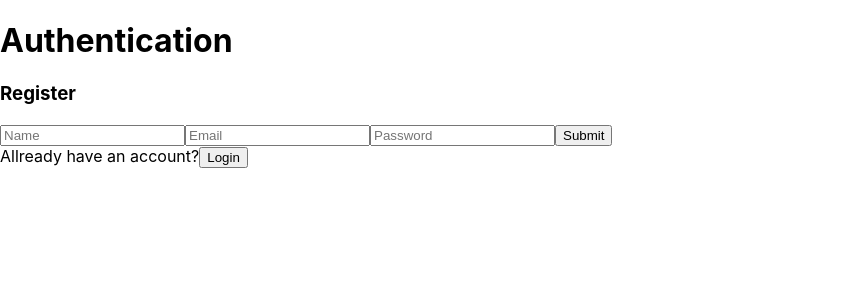
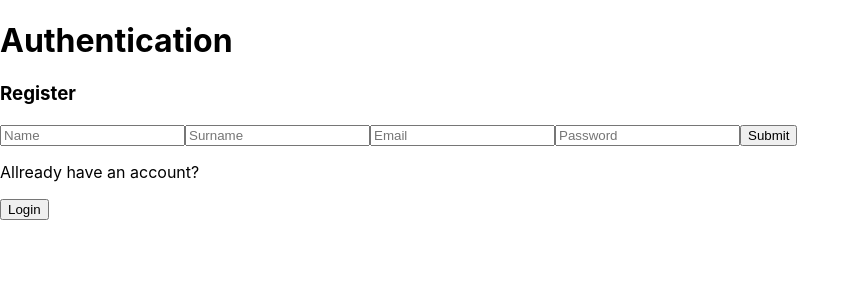
Before and after one commit to ratigumashvili/ol-academy-user-authentication-with-ls, a React (Create React App) app: page / in a window 1280 px wide. Shown: the top 300 px of the page, without its empty margins (0-860 px from the left). Built offline with nearby package versions, Linux system fonts and the light colour scheme.

Commit message:
Added small optimization

```diff
--- a/src/components/Authentication.jsx
+++ b/src/components/Authentication.jsx
@@ -15,27 +15,6 @@ const Authentication = () => {
   }, []);
 
   const [loggedInUser, setLoggedInUser] = useState("");
-  const [notification, setNotification] = useState({
-    text: "Allready have an account?",
-    button: "Login",
-  });
-  const handleNavigation = () => {
-    if (navigation === "registration") {
-      setNavigation("login");
-      setNotification({
-        ...notification,
-        text: "Do not have an account yet?",
-        button: "Register",
-      });
-    } else {
-      setNavigation("registration");
-      setNotification({
-        ...notification,
-        text: "Allready have an account?",
-        button: "Login",
-      });
-    }
-  };
 
   if (navigation === "endscreen") {
     return (
@@ -47,26 +26,28 @@ const Authentication = () => {
     <div>
       <h1>Authentication</h1>
       {navigation === "registration" ? (
+        <>
           <Register
             setNavigation={setNavigation}
-          handleNavigation={handleNavigation}
             users={users}
             setUsers={setUsers}
           />
+          <p>Allready have an account?</p>
+          <button onClick={() => setNavigation("login")}>Login</button>
+        </>
       ) : (
+        <>
           <Login
             users={users}
-          loggedInUser={loggedInUser}
             setLoggedInUser={setLoggedInUser}
             setNavigation={setNavigation}
           />
+          <p>Do not have an account yet?</p>
+          <button onClick={() => setNavigation("registration")}>
+            Register
+          </button>
+        </>
       )}
-      <div>
-        {notification.text}
-        <button onClick={() => handleNavigation()}>
-          {notification.button}
-        </button>
-      </div>
       <div>
         {users?.map((user, i) => (
           <p key={i}>
--- a/src/components/Login.jsx
+++ b/src/components/Login.jsx
@@ -1,6 +1,6 @@
 import { useState } from "react";
 
-const Login = ({ users, setNavigation, loggedInUser, setLoggedInUser }) => {
+const Login = ({ users, setNavigation, setLoggedInUser }) => {
   const [errMsg, setErrMsg] = useState(false);
   const [registeredUser, setRegisteredUser] = useState({
     email: "",
@@ -23,12 +23,12 @@ const Login = ({ users, setNavigation, loggedInUser, setLoggedInUser }) => {
           account.password === existingPassword
       );
 
-    const valueIs = (value) => (object) =>
+    const detectObject = (value) => (object) =>
       Object.values(object).some((v) => v === value);
 
     if (checkUserExists(email, password)) {
       setErrMsg(false);
-      setLoggedInUser(users.filter(valueIs(email)));
+      setLoggedInUser(users.filter(detectObject(email)));
       setNavigation("endscreen");
     } else {
       setLoggedInUser("");
--- a/src/components/Register.jsx
+++ b/src/components/Register.jsx
@@ -1,15 +1,15 @@
 import { useState } from "react";
 
-const Register = ({ handleNavigation, users, setUsers }) => {
+const Register = ({ users, setUsers, setNavigation }) => {
   const [errMsg, setErrMsg] = useState(false);
-  // const [users, setUsers] = useState([]);
   const [userInput, setUserInput] = useState({
     name: "",
+    surname: "",
     email: "",
     password: "",
   });
 
-  const { name, email, password } = userInput;
+  const { name, surname, email, password } = userInput;
 
   const handleInputChange = (e) => {
     setUserInput({ ...userInput, [e.target.name]: e.target.value.trim() });
@@ -23,11 +23,12 @@ const Register = ({ handleNavigation, users, setUsers }) => {
 
     const newUser = {
       name: name,
+      surname: surname,
       email: email,
       password: password,
     };
 
-    if (!name || !email || !password) {
+    if (!name || !surname || !email || !password) {
       setErrMsg("Fields should not be empty");
       return;
     }
@@ -38,15 +39,14 @@ const Register = ({ handleNavigation, users, setUsers }) => {
     setErrMsg("");
     setUsers([...users, newUser]);
 
-    console.log(users);
-
     localStorage.setItem("userdata", JSON.stringify([...users, newUser]));
     setUserInput({
       name: "",
+      surname: "",
       email: "",
       password: "",
     });
-    handleNavigation();
+    setNavigation("login");
   };
   return (
     <>
@@ -59,6 +59,14 @@ const Register = ({ handleNavigation, users, setUsers }) => {
           placeholder="Name"
           autoComplete="off"
           value={name}
+          onChange={handleInputChange}
+        />
+        <input
+          type="text"
+          name="surname"
+          placeholder="Surname"
+          autoComplete="off"
+          value={surname}
           onChange={handleInputChange}
         />
         <input
```
Lines whose indentation alone changed are shown as unchanged.
